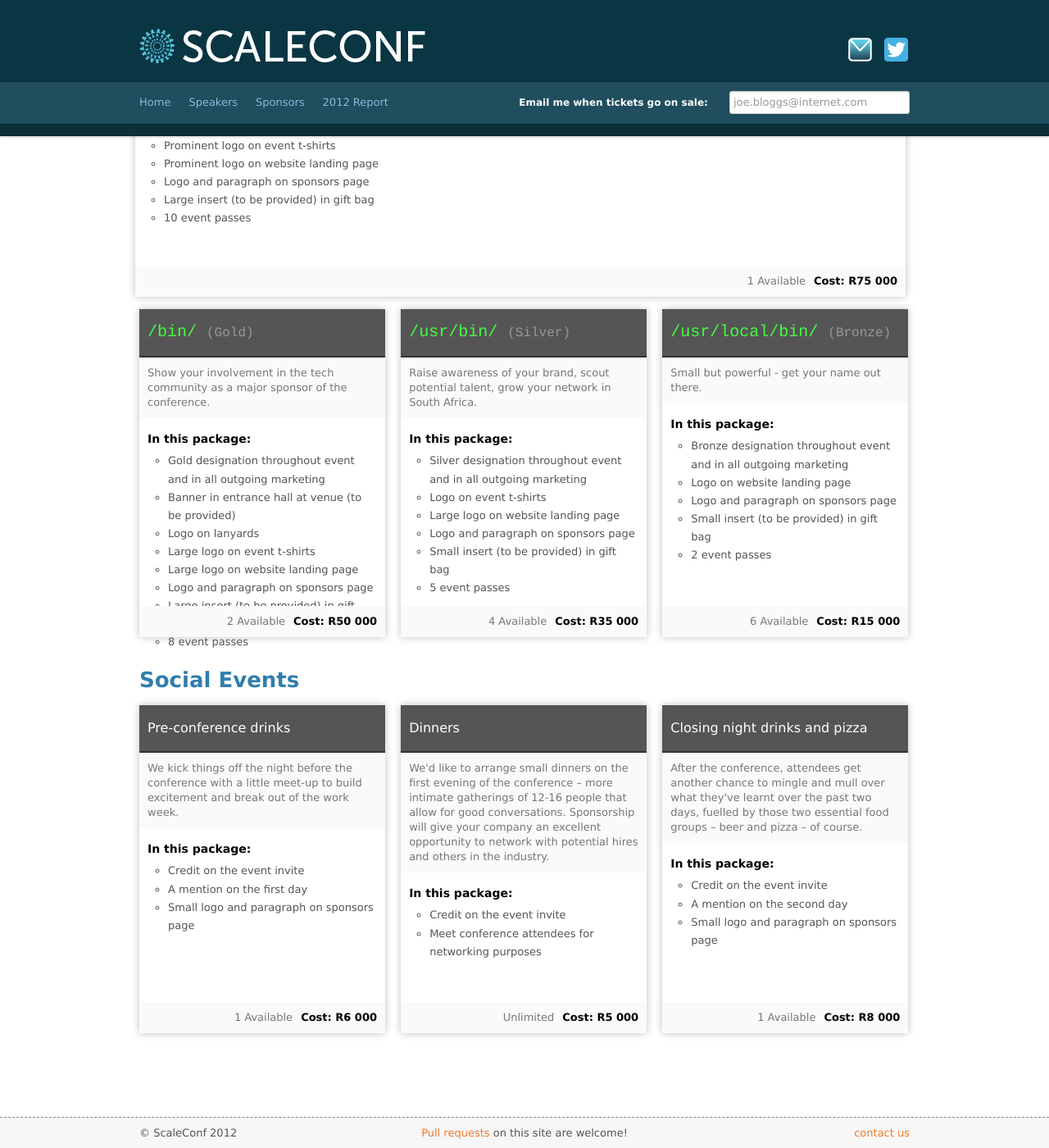
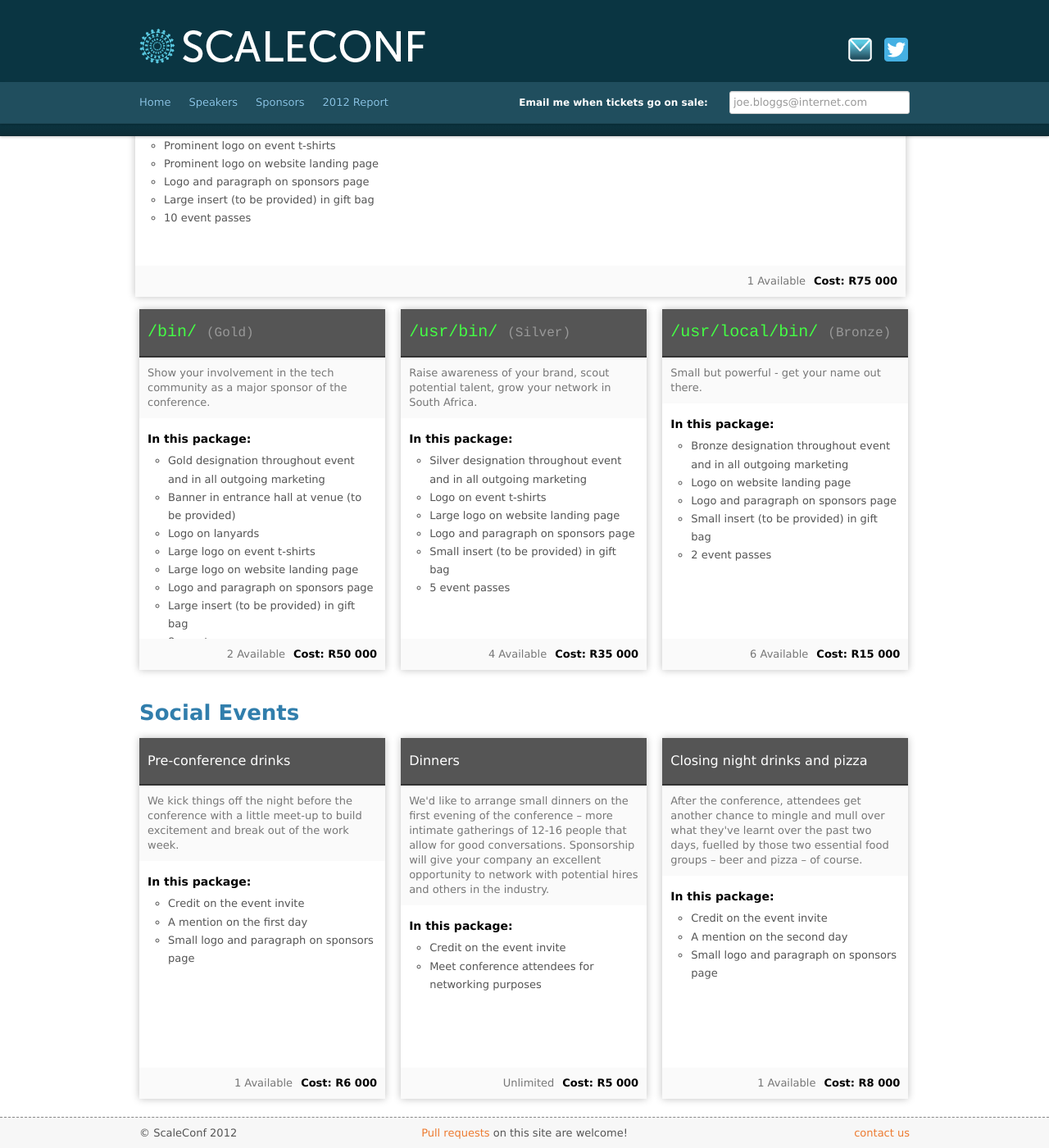
Before and after one commit to scaleconf/scaleconf.github.com, a Jekyll site: the page built from sponsor-packages.html, in a window 1280 px wide and 1400 px high, scrolled down 598 px. Shown: the whole window at 82% size. Built offline with Jekyll 4.4.1, drawn with Linux system fonts in a browser that asks for light colours; Markdown is read by kramdown in place of the engine named in the settings.

Commit message:
CSS tweak

```diff
--- a/css/scaleconf.css
+++ b/css/scaleconf.css
@@ -108,6 +108,7 @@
 
 div.package.smaller {
     width:300px;
+    height:440px;
 }
 
 div.package.first { margin-left: 0; }
```
